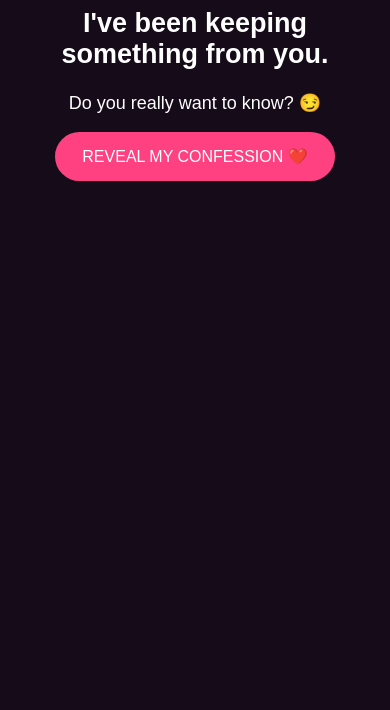
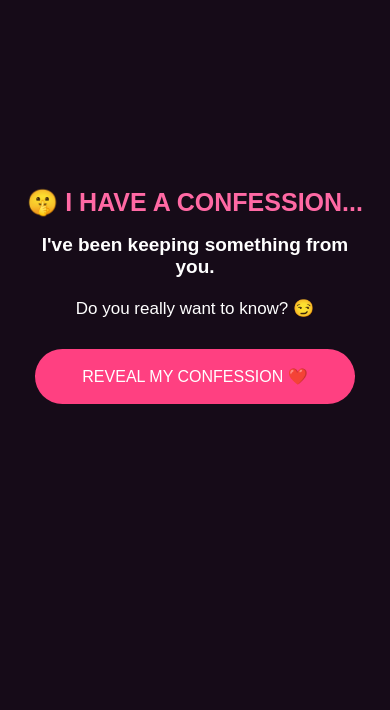
Before and after one commit to KNL1718/Steph, a plain HTML site: page index.html in a window 390 px wide. Shown: the part 134-844 px from the top of the page. Drawn offline with Linux system fonts and the light colour scheme.

Commit message:
Update index.html

```diff
--- a/index.html
+++ b/index.html
@@ -1,20 +1,51 @@
 
 <!DOCTYPE html>
-<html>
+<html lang="en">
 <head>
+    <meta charset="UTF-8">
+    <meta name="viewport" content="width=device-width, initial-scale=1.0">
+
     <title>My Confession 😏</title>
 
     <style>
+        * {
+            box-sizing: border-box;
+        }
+
         body {
             background: #160b18;
             color: white;
             text-align: center;
-    font-family: Arial;
-    padding: 100px 20px;
+            font-family: Arial, sans-serif;
+            margin: 0;
+            min-height: 100vh;
+            min-height: 100svh;
+
+            display: flex;
+            justify-content: center;
+            align-items: center;
+
+            padding: 25px 20px;
+        }
+
+        .container {
+            width: 100%;
+            max-width: 600px;
+            margin: auto;
         }
 
         h1 {
             color: #ff69a4;
+            font-size: clamp(25px, 5vw, 36px);
+        }
+
+        h2 {
+            font-size: clamp(19px, 4vw, 26px);
+        }
+
+        p {
+            font-size: 17px;
+            line-height: 1.6;
         }
 
         button {
@@ -22,66 +53,58 @@ button {
             color: white;
             border: none;
             padding: 18px 30px;
-    border-radius: 30px;
-    font-size: 18px;
+            border-radius: 35px;
+            font-size: 17px;
             cursor: pointer;
+            transition: 0.3s;
+            margin-top: 10px;
         }
 
         button:hover {
-    transform: scale(1.1);
+            transform: scale(1.08);
+            background: #ff69a4;
         }
 
         #confession {
             display: none;
-    margin-top: 40px;
-    animation: pop 1s;
+            margin-top: 35px;
+            animation: pop 1s ease;
+        }
+
+        #confession h1 {
+            margin: 20px 0;
         }
 
         @keyframes pop {
             from {
                 opacity: 0;
-        transform: scale(0);
+                transform: scale(0.5);
             }
+
             to {
                 opacity: 1;
                 transform: scale(1);
             }
         }
+
         @media (max-width: 600px) {
             body {
-        padding: 15px 10px;
-        font-size: 18px;
-    }
-
-    .container {
-        width: 100%;
-        margin: 20px auto;
-        padding: 25px 15px;
-    }
-
-    h1 {
-        font-size: 32px;
-    }
-
-    p {
-        font-size: 18px;
+                padding: 25px 20px;
             }
 
             button {
                 width: 100%;
-        max-width: 280px;
+                max-width: 320px;
+                padding: 18px 15px;
                 font-size: 16px;
-        padding: 15px;
-    }
-
-    .cake {
-        font-size: 65px;
             }
         }
     </style>
 </head>
 
 <body>
+
+<div class="container">
 
     <h1>🤫 I HAVE A CONFESSION...</h1>
 
@@ -109,6 +132,8 @@ REVEAL MY CONFESSION ❤️
 
     </div>
 
+</div>
+
 <script>
     function reveal() {
         document.getElementById("confession").style.display = "block";
```
Lines whose indentation alone changed are shown as unchanged.
